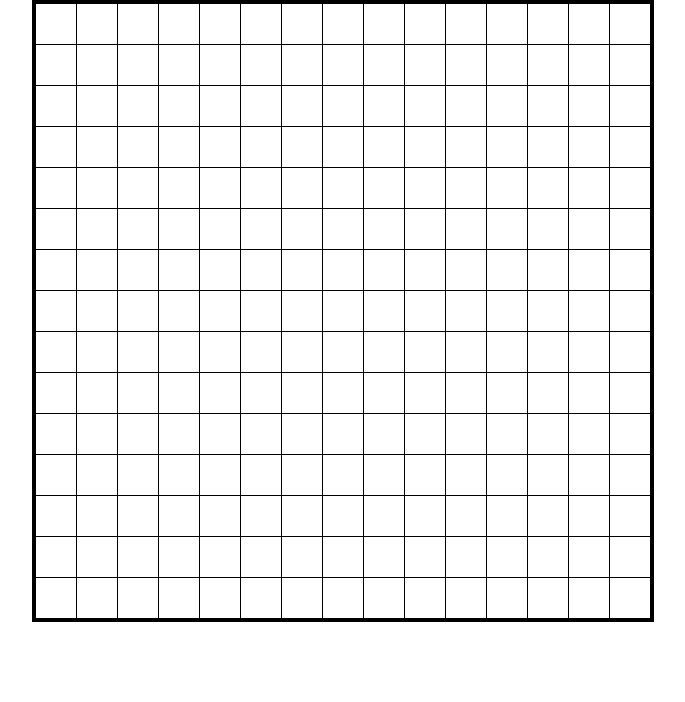
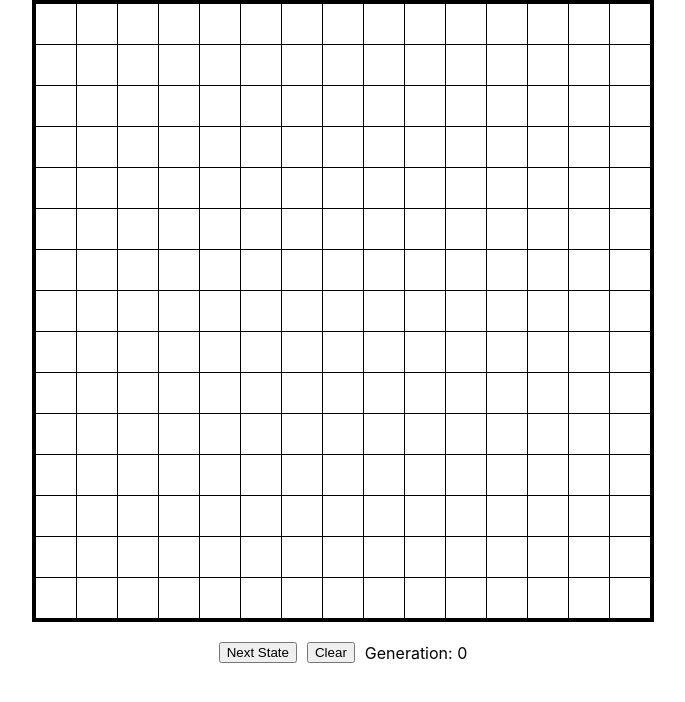
Before and after one commit to cedwards036/conway-game-of-life, a React (Create React App) app: page / in a window 1280 px wide. Shown: the top 702 px of the page, without its empty margins (297-982 px from the left). Built offline with nearby package versions, Linux system fonts and the light colour scheme.

Commit message:
Add a control panel with "next state" and "clear" buttons and a tick counter

```diff
--- /dev/null
+++ b/src/App.css
@@ -0,0 +1,5 @@
+.app {
+  display: flex;
+  flex-direction: column;
+  align-items: center;
+}
--- a/src/App.tsx
+++ b/src/App.tsx
@@ -1,18 +1,44 @@
 import React, { useState } from "react";
-import { cellValue, updateBoard, createEmptyBoard } from "./lib/game-board";
+import {
+  nextBoard,
+  cellValue,
+  updateBoard,
+  createEmptyBoard,
+} from "./lib/game-board";
 import Board from "./Board";
+import ControlPanel from "./ControlPanel";
 
 const BOARD_SIZE = 15;
 
 function App() {
   const [board, setBoard] = useState(createEmptyBoard(BOARD_SIZE, BOARD_SIZE));
+  const [tickCount, setTickCount] = useState(0);
 
   function toggleCell(cellRow: number, cellCol: number): void {
     const newValue: cellValue = board[cellRow][cellCol] === 1 ? 0 : 1;
     setBoard(updateBoard(board, cellRow, cellCol, newValue));
   }
 
-  return <Board board={board} toggleCell={toggleCell} />;
+  function updateGameState(): void {
+    setBoard(nextBoard(board));
+    setTickCount(tickCount + 1);
+  }
+
+  function clearBoard(): void {
+    setBoard(createEmptyBoard(BOARD_SIZE, BOARD_SIZE));
+    setTickCount(0);
+  }
+
+  return (
+    <div className="app">
+      <Board board={board} toggleCell={toggleCell} />
+      <ControlPanel
+        updateGameState={updateGameState}
+        tickCount={tickCount}
+        clearBoard={clearBoard}
+      />
+    </div>
+  );
 }
 
 export default App;
--- /dev/null
+++ b/src/ControlPanel.css
@@ -0,0 +1,11 @@
+.control-panel {
+  display: flex;
+  flex-direction: row;
+  align-items: center;
+  justify-content: center;
+  margin-top: 20px;
+}
+
+.control-panel button {
+  margin-right: 10px;
+}
--- /dev/null
+++ b/src/ControlPanel.tsx
@@ -0,0 +1,24 @@
+import React from "react";
+import "./ControlPanel.css";
+
+type ControlPanelProps = {
+  updateGameState: () => void;
+  tickCount: number;
+  clearBoard: () => void;
+};
+
+function ControlPanel({
+  updateGameState,
+  tickCount,
+  clearBoard,
+}: ControlPanelProps) {
+  return (
+    <div className="control-panel">
+      <button onClick={updateGameState}>Next State</button>
+      <button onClick={clearBoard}>Clear</button>
+      <div data-testid="tickCount">Generation: {tickCount}</div>
+    </div>
+  );
+}
+
+export default ControlPanel;
```
Also changed, not shown: 1 other file (tests, documents, lock files or other folders).
